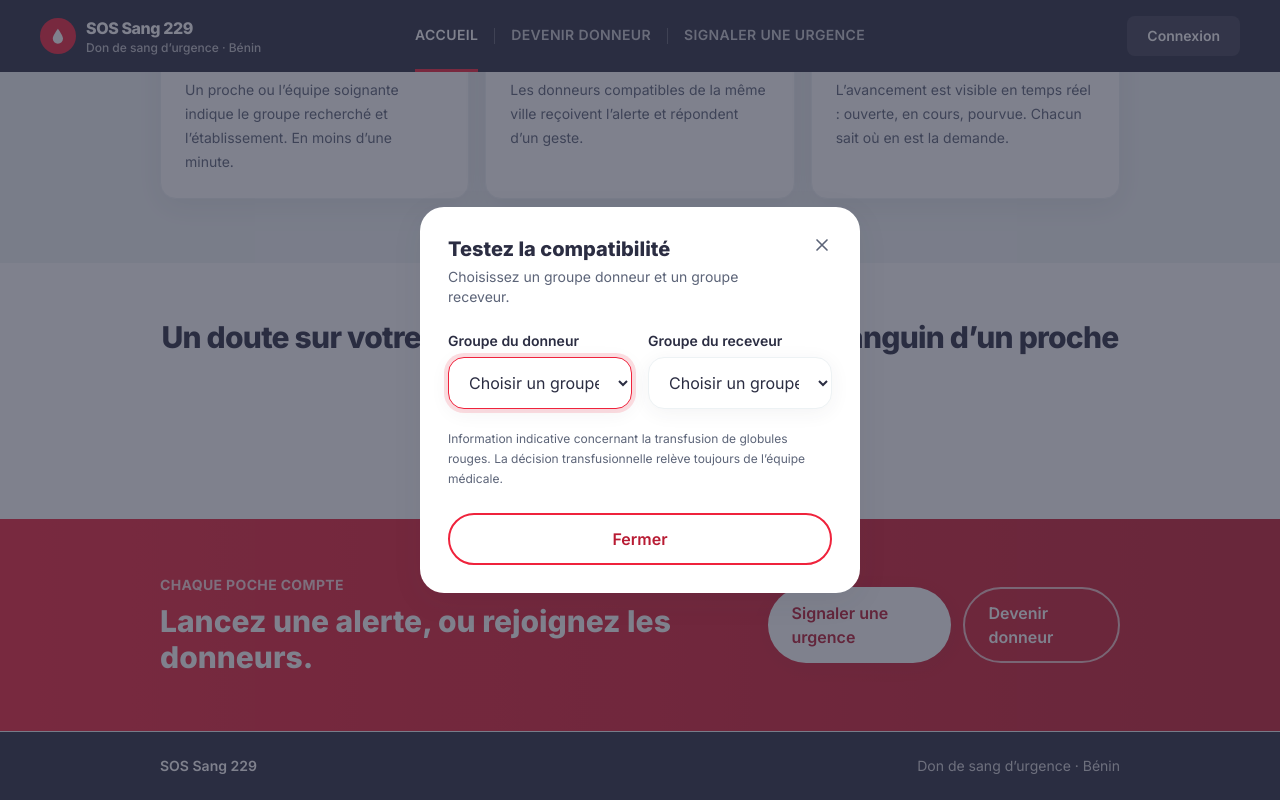
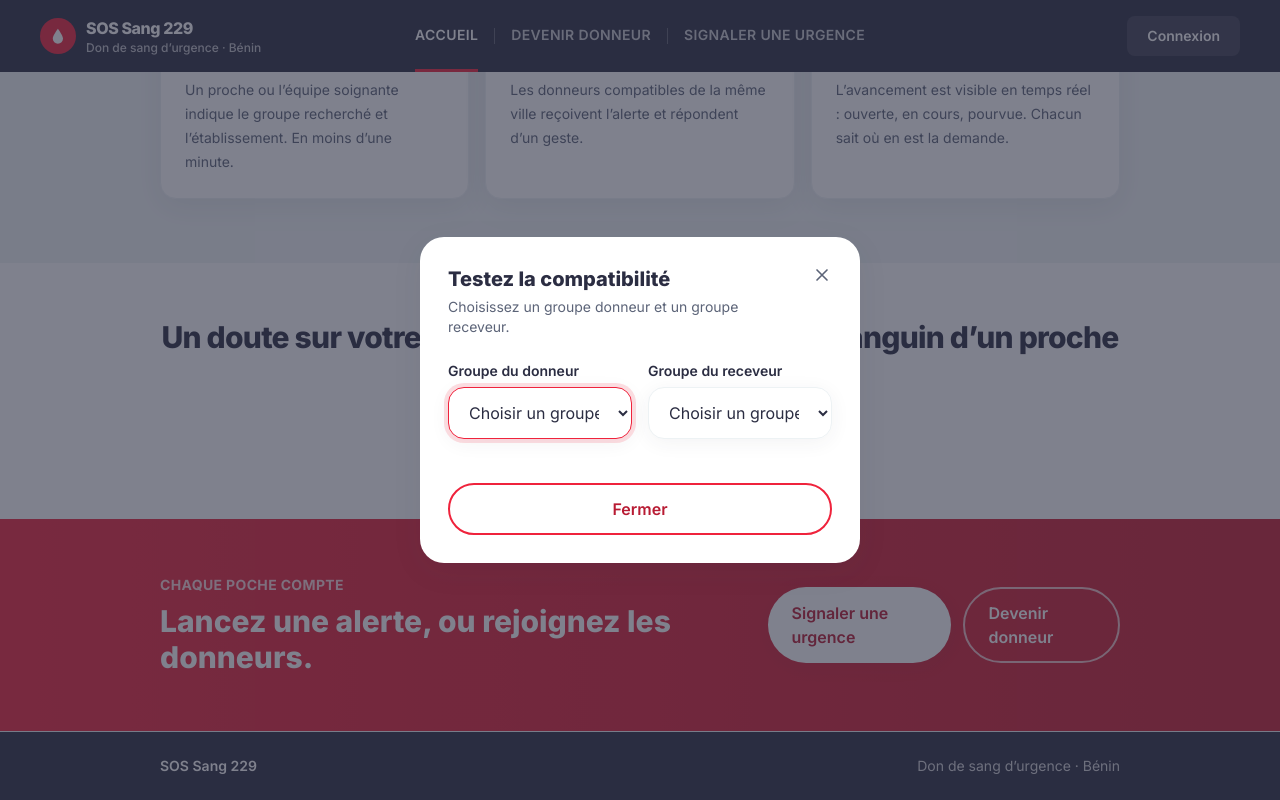
Before and after one commit to minimusrose/SOS-SANG-229, a React (Vite) app in the folder frontend/: page / in a window 1280 px wide. Both pictures are taken after a click on the button "Testez ici". Shown: the part 1255-2055 px from the top of the page. Built offline with nearby package versions, Linux system fonts and the light colour scheme.

Commit message:
fix(compat-modal): retire la mention indicative sous le résultat

```diff
--- a/frontend/src/components/CompatibilityModal.jsx
+++ b/frontend/src/components/CompatibilityModal.jsx
@@ -191,11 +191,6 @@ export default function CompatibilityModal({ open, onClose, returnFocusRef }) {
           ) : null}
         </div>
 
-        <p className="mt-4 text-xs leading-5 text-muted">
-          Information indicative concernant la transfusion de globules rouges.
-          La décision transfusionnelle relève toujours de l’équipe médicale.
-        </p>
-
         <button type="button" onClick={onClose} className="btn-secondary mt-6 w-full">
           Fermer
         </button>
```
